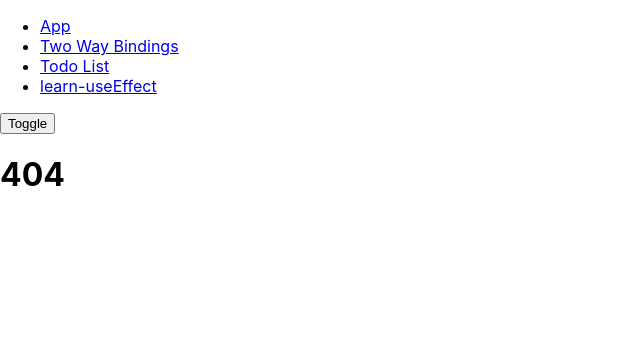
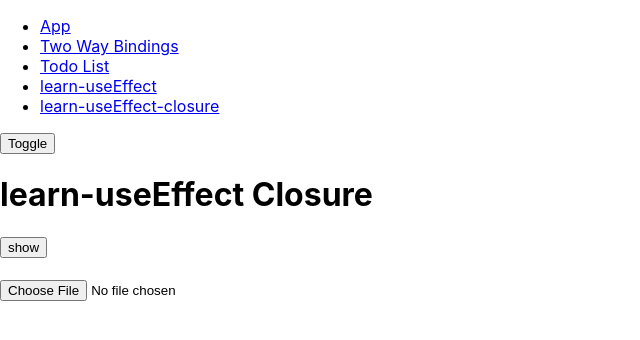
Before and after one commit to maihuongnguyenthi/learnreact, a React (Create React App) app: page /learn-useEffect-closure in a window 1280 px wide. Before the commit this address had no page. Shown: the top 340 px of the page, without its empty margins (0-640 px from the left). Built offline with nearby package versions, Linux system fonts and the light colour scheme.

Commit message:
use effect eith timer functions

```diff
--- a/src/index.js
+++ b/src/index.js
@@ -7,6 +7,7 @@ import App from './pages/App';
 import TwoWayBinding from './pages/twoWayBinding';
 import TodoList from './pages/TodoList';
 import LearnUseEffect from './pages/LearnUseEffect';
+import LearnUseEffectClosure from './pages/LearnUseEffectClosure';
 import NoPage from './pages/NoPage';
 import reportWebVitals from './reportWebVitals';
 
@@ -20,6 +21,7 @@ root.render(
           <Route path="two-way-bindings" element={<TwoWayBinding />} />
           <Route path="todo-list" element={<TodoList />} />
           <Route path="learn-useEffect" element={<LearnUseEffect />} />
+          <Route path="learn-useEffect-closure" element={<LearnUseEffectClosure />} />
           <Route path="*" element={<NoPage />} />
         </Route>
       </Routes>
--- a/src/pages/Layout.js
+++ b/src/pages/Layout.js
@@ -20,6 +20,9 @@ const Layout = () => {
           <li>
             <Link to="/learn-useEffect">learn-useEffect</Link>
           </li>
+          <li>
+            <Link to="/learn-useEffect-closure">learn-useEffect-closure</Link>
+          </li>
         </ul>
 
         <button onClick={()=>setShow(!show)}>Toggle</button>
--- /dev/null
+++ b/src/pages/LearnUseEffectClosure.js
@@ -0,0 +1,45 @@
+import { useEffect, useState } from "react";
+//Closure
+//Timers: setInterval,setTimeout,clearInterval,clearTimeout
+//Cleanup function luôn đc gọi lại trước khi callback đc gọi (trừ lần mounted đầu tiên )
+
+
+const LearnUseEffectClosure = () => {
+    const [countdown, setCountdown] = useState(200)
+    const [show, setShow] = useState(false)
+    const [avatar, setAvatar] = useState()
+
+    useEffect(() => {
+        const timerId = setInterval(() => {
+            setCountdown(prev => prev - 1)
+        }, 1000)
+        return () => clearInterval(timerId)
+    }, [countdown])
+
+    useEffect(() => {
+        return ()=>{
+            avatar && URL.revokeObjectURL(avatar.preview)
+        }
+    }, [avatar])
+
+    const handleChangeAvatar = (e) => {
+        const file = e.target.files[0]
+        file.preview = URL.createObjectURL(file)
+        setAvatar(file)
+    }
+    return (
+        <>
+            <h1>learn-useEffect Closure</h1>
+            <button onClick={() => setShow(!show)} >show</button>
+            <h1>{show && countdown}</h1>
+
+            <input
+                type="file"
+                onChange={handleChangeAvatar}
+            />
+            {avatar && <img src={avatar.preview} alt="Mai huong" />}
+        </>
+    )
+};
+
+export default LearnUseEffectClosure;
```
